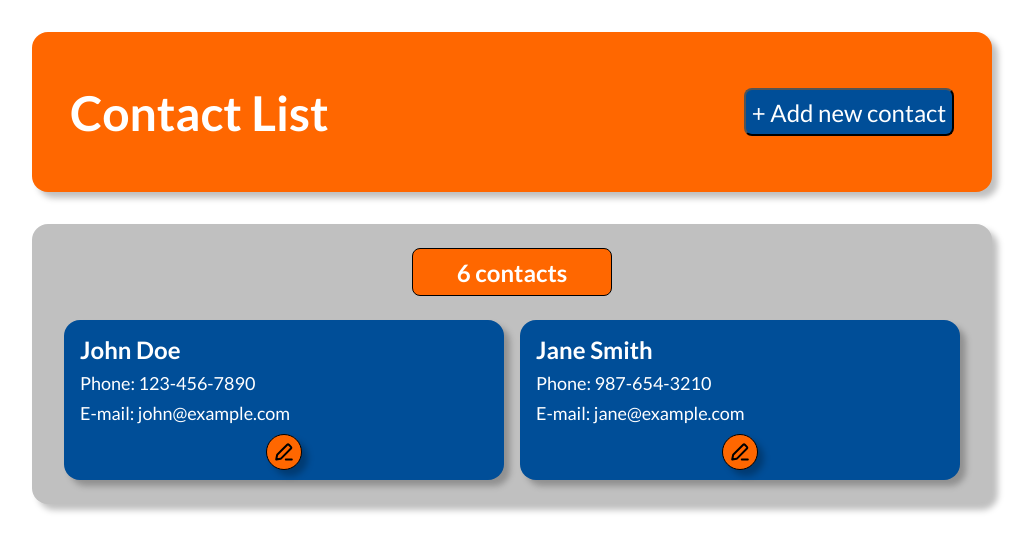
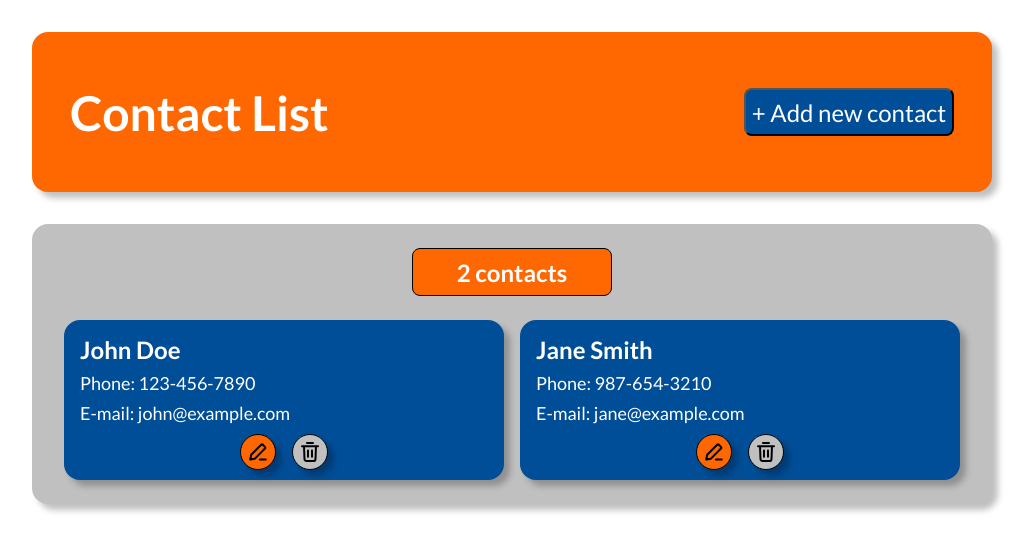
Before and after one commit to GustavoKasaki/contact-list-react, a React (Create React App) app: page / in a window 1280 px wide. Shown: the top 552 px of the page, without its empty margins (128-1160 px from the left). Built offline with nearby package versions, Linux system fonts and the light colour scheme.

Commit message:
{feat} added remove functionality

```diff
--- a/src/components/Card/index.tsx
+++ b/src/components/Card/index.tsx
@@ -1,27 +1,19 @@
 import { ChangeEvent, useState } from 'react'
 import { useDispatch } from 'react-redux'
 
-import { Contact, updateContact } from '../../store/reducers/contactSlice'
+import {
+  Contact,
+  removeContact,
+  updateContact
+} from '../../store/reducers/contacts'
 import { AppDispatch } from '../../store/store'
 
 import confirmImg from '../../assets/icons/confirm.svg'
 import cancelImg from '../../assets/icons/cancel.svg'
 import editImg from '../../assets/icons/edit.svg'
-import {
-  Buttons,
-  CancelBtn,
-  Card,
-  CardEdit,
-  ConfirmBtn,
-  EditBtn,
-  Email,
-  EmailInput,
-  Info,
-  Name,
-  NameInput,
-  Phone,
-  PhoneInput
-} from './styles'
+import deleteImg from '../../assets/icons/delete.svg'
+
+import * as S from './styles'
 
 interface ContactCardProps {
   contact: Contact
@@ -48,52 +40,59 @@ const ContactCard: React.FC<ContactCardProps> = ({ contact }) => {
     setIsEditing(false)
   }
 
+  const handleDelete = () => {
+    dispatch(removeContact(contact.id))
+  }
+
   return (
     <>
       {isEditing ? (
-        <CardEdit>
-          <Info>
-            <NameInput
+        <S.CardEdit>
+          <S.Info>
+            <S.NameInput
               type="text"
               name="name"
               value={editableContact.name}
               onChange={handleInputChange}
             />
-            <PhoneInput
+            <S.PhoneInput
               type="text"
               name="phone"
               value={editableContact.phone}
               onChange={handleInputChange}
             />
-            <EmailInput
+            <S.EmailInput
               type="email"
               name="email"
               value={editableContact.email}
               onChange={handleInputChange}
             />
-          </Info>
-          <Buttons>
-            <ConfirmBtn onClick={handleSave}>
+          </S.Info>
+          <S.Buttons>
+            <S.ConfirmBtn onClick={handleSave}>
               <img src={confirmImg} alt="Confirm" />
-            </ConfirmBtn>
-            <CancelBtn onClick={handleCancel}>
+            </S.ConfirmBtn>
+            <S.CancelBtn onClick={handleCancel}>
               <img src={cancelImg} alt="Cancel" />
-            </CancelBtn>
-          </Buttons>
-        </CardEdit>
+            </S.CancelBtn>
+          </S.Buttons>
+        </S.CardEdit>
       ) : (
-        <Card>
-          <Info>
-            <Name>{contact.name}</Name>
-            <Phone>Phone: {contact.phone}</Phone>
-            <Email>E-mail: {contact.email}</Email>
-          </Info>
-          <Buttons>
-            <EditBtn onClick={() => setIsEditing(true)}>
+        <S.Card>
+          <S.Info>
+            <S.Name>{contact.name}</S.Name>
+            <S.Phone>Phone: {contact.phone}</S.Phone>
+            <S.Email>E-mail: {contact.email}</S.Email>
+          </S.Info>
+          <S.Buttons>
+            <S.EditBtn onClick={() => setIsEditing(true)}>
               <img src={editImg} alt="Edit" />
-            </EditBtn>
-          </Buttons>
-        </Card>
+            </S.EditBtn>
+            <S.DeleteBtn onClick={handleDelete}>
+              <img src={deleteImg} alt="Edit" />
+            </S.DeleteBtn>
+          </S.Buttons>
+        </S.Card>
       )}
     </>
   )
--- a/src/components/Card/styles.ts
+++ b/src/components/Card/styles.ts
@@ -141,9 +141,9 @@ export const EditBtn = styled.a`
   display: flex;
   justify-content: center;
   align-items: center;
-  margin: 0 auto;
+  cursor: pointer;
+  margin-right: 16px;
   margin-top: 10px;
-  cursor: pointer;
 
   &:hover {
     filter: brightness(1.5);
@@ -155,3 +155,27 @@ export const EditBtn = styled.a`
     width: 24px;
   }
 `
+
+export const DeleteBtn = styled.a`
+  background-color: #c0c0c0;
+  height: 36px;
+  width: 36px;
+  border-radius: 50%;
+  border: 1px solid #000;
+  box-shadow: 6px 6px 6px rgba(0, 0, 0, 25%);
+  display: flex;
+  justify-content: center;
+  align-items: center;
+  cursor: pointer;
+  margin-top: 10px;
+
+  &:hover {
+    filter: brightness(1.5);
+    transition: filter 0.25s linear;
+  }
+
+  img {
+    height: 24px;
+    width: 24px;
+  }
+`
--- a/src/containers/Header/index.tsx
+++ b/src/containers/Header/index.tsx
@@ -1,6 +1,36 @@
+import { useState } from 'react'
+import { useDispatch } from 'react-redux'
+
 import { AddButton, Header, HeaderTitle } from './styles'
+import { addNewContact, Contact } from '../../store/reducers/contacts'
+import { AppDispatch } from '../../store/store'
 
 const HeaderContainer = () => {
+  const [newContact, setNewContact] = useState<Contact>({
+    id: 0,
+    name: '',
+    phone: '',
+    email: ''
+  })
+
+  const dispatch = useDispatch<AppDispatch>()
+
+  const handleInputChange = (e: React.ChangeEvent<HTMLInputElement>) => {
+    const { name, value } = e.target
+    setNewContact({ ...newContact, [name]: value })
+  }
+
+  const handleAddContact = () => {
+    if (newContact.name && newContact.phone && newContact.email) {
+      // Gerar um ID único (pode ser substituído por lógica mais robusta)
+      const id = Date.now()
+      dispatch(addNewContact({ ...newContact, id }))
+      setNewContact({ id: 0, name: '', phone: '', email: '' })
+    } else {
+      alert('Please fill out all fields.')
+    }
+  }
+
   return (
     <Header>
       <HeaderTitle>Contact List</HeaderTitle>
--- a/src/containers/Main/index.tsx
+++ b/src/containers/Main/index.tsx
@@ -6,10 +6,20 @@ import { RootState } from '../../store/store'
 const Main = () => {
   const contacts = useSelector((state: RootState) => state.contacts)
 
+  // const showFilterResults = (amount: number) => {
+  //   const msg = ''
+  //   const complement =
+  //     term !== undefined && term.length > 0 ? `and "${term}"` : ''
+  // }
+
   return (
     <MainContainer>
       <Counter>
-        <p>6 contacts</p>
+        {contacts.length >= 1 ? (
+          <p>{contacts.length} contacts</p>
+        ) : (
+          <p>No contacts</p>
+        )}
       </Counter>
       <ContactList>
         {contacts.map((contact) => (
--- a/src/store/reducers/contactSlice.ts
+++ /dev/null
@@ -1,36 +0,0 @@
-import { createSlice, PayloadAction } from '@reduxjs/toolkit'
-
-export interface Contact {
-  id: number
-  name: string
-  phone: string
-  email: string
-}
-
-const initialState: Contact[] = [
-  { id: 1, name: 'John Doe', phone: '123-456-7890', email: 'john@example.com' },
-  {
-    id: 2,
-    name: 'Jane Smith',
-    phone: '987-654-3210',
-    email: 'jane@example.com'
-  }
-]
-
-const contactsSlice = createSlice({
-  name: 'contacts',
-  initialState,
-  reducers: {
-    updateContact: (state, action: PayloadAction<Contact>) => {
-      const index = state.findIndex(
-        (contact) => contact.id === action.payload.id
-      )
-      if (index !== -1) {
-        state[index] = action.payload
-      }
-    }
-  }
-})
-
-export const { updateContact } = contactsSlice.actions
-export default contactsSlice.reducer
--- /dev/null
+++ b/src/store/reducers/contacts.ts
@@ -0,0 +1,58 @@
+import { createSlice, PayloadAction } from '@reduxjs/toolkit'
+
+export interface Contact {
+  id: number
+  name: string
+  phone: string
+  email: string
+}
+
+const initialState: Contact[] = [
+  { id: 1, name: 'John Doe', phone: '123-456-7890', email: 'john@example.com' },
+  {
+    id: 2,
+    name: 'Jane Smith',
+    phone: '987-654-3210',
+    email: 'jane@example.com'
+  }
+]
+
+const contactsSlice = createSlice({
+  name: 'contacts',
+  initialState,
+  reducers: {
+    updateContact: (state, action: PayloadAction<Contact>) => {
+      const index = state.findIndex(
+        (contact) => contact.id === action.payload.id
+      )
+      if (index !== -1) {
+        state[index] = action.payload
+      }
+    },
+    removeContact: (state, action: PayloadAction<number>) => {
+      return state.filter((contact) => contact.id !== action.payload)
+    },
+    addNewContact: (state, action: PayloadAction<Contact>) => {
+      const contactExists = state.find(
+        (contact) =>
+          contact.name.toLowerCase() === action.payload.name.toLowerCase()
+      )
+
+      if (contactExists) {
+        alert('This contact already exists!')
+      } else {
+        const previousContact = state[state.length - 1]
+
+        const newContact = {
+          ...action.payload,
+          id: previousContact ? previousContact.id + 1 : 1
+        }
+        state.push(newContact)
+      }
+    }
+  }
+})
+
+export const { updateContact, removeContact, addNewContact } =
+  contactsSlice.actions
+export default contactsSlice.reducer
--- a/src/store/store.ts
+++ b/src/store/store.ts
@@ -1,5 +1,5 @@
 import { configureStore } from '@reduxjs/toolkit'
-import contactsReducer from './reducers/contactSlice'
+import contactsReducer from './reducers/contacts'
 
 export const store = configureStore({
   reducer: {
```
Also changed, not shown: src/models/Contact.ts (deleted, +0 -15 lines), src/assets/icons/delete.svg (added).
